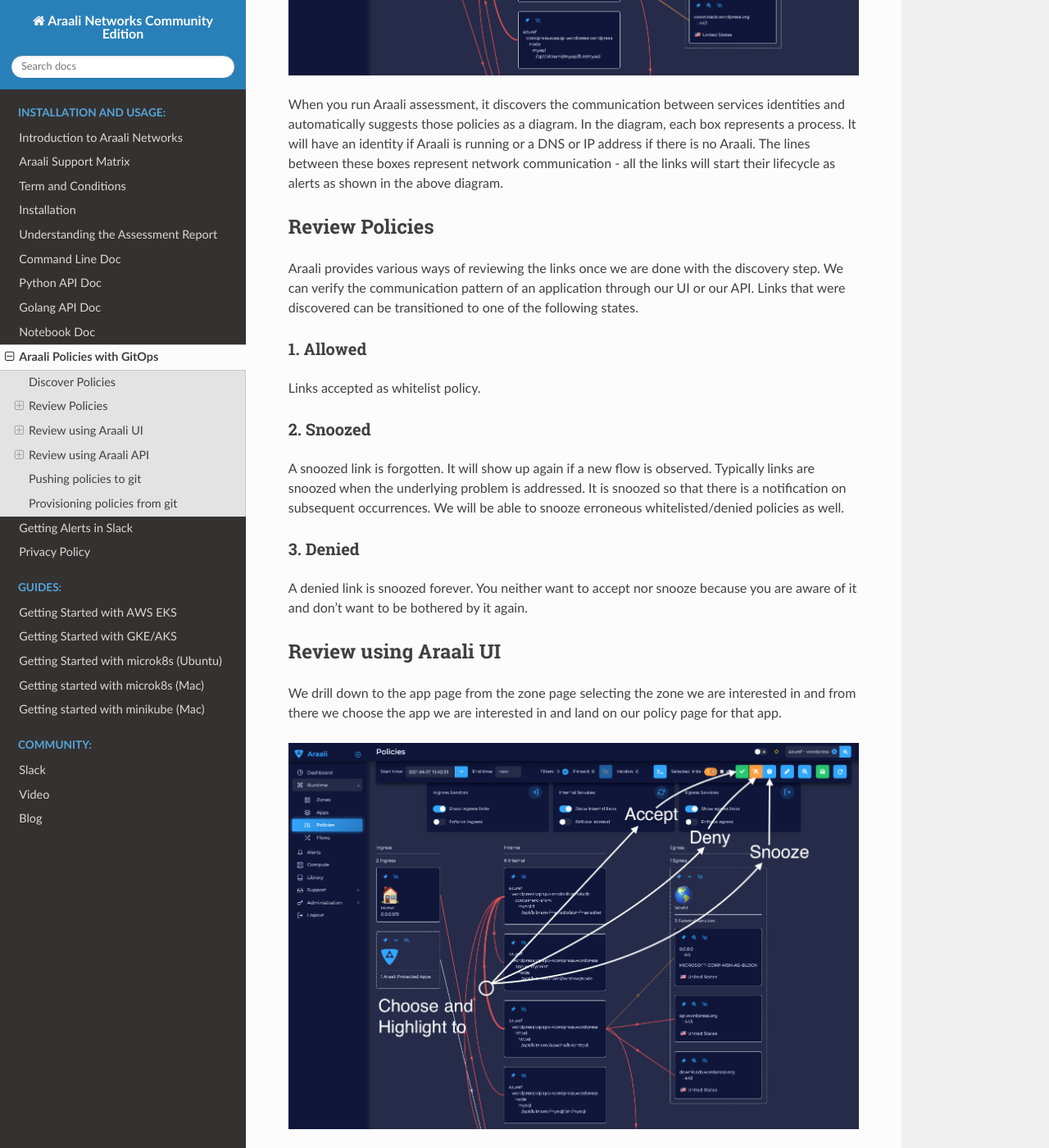
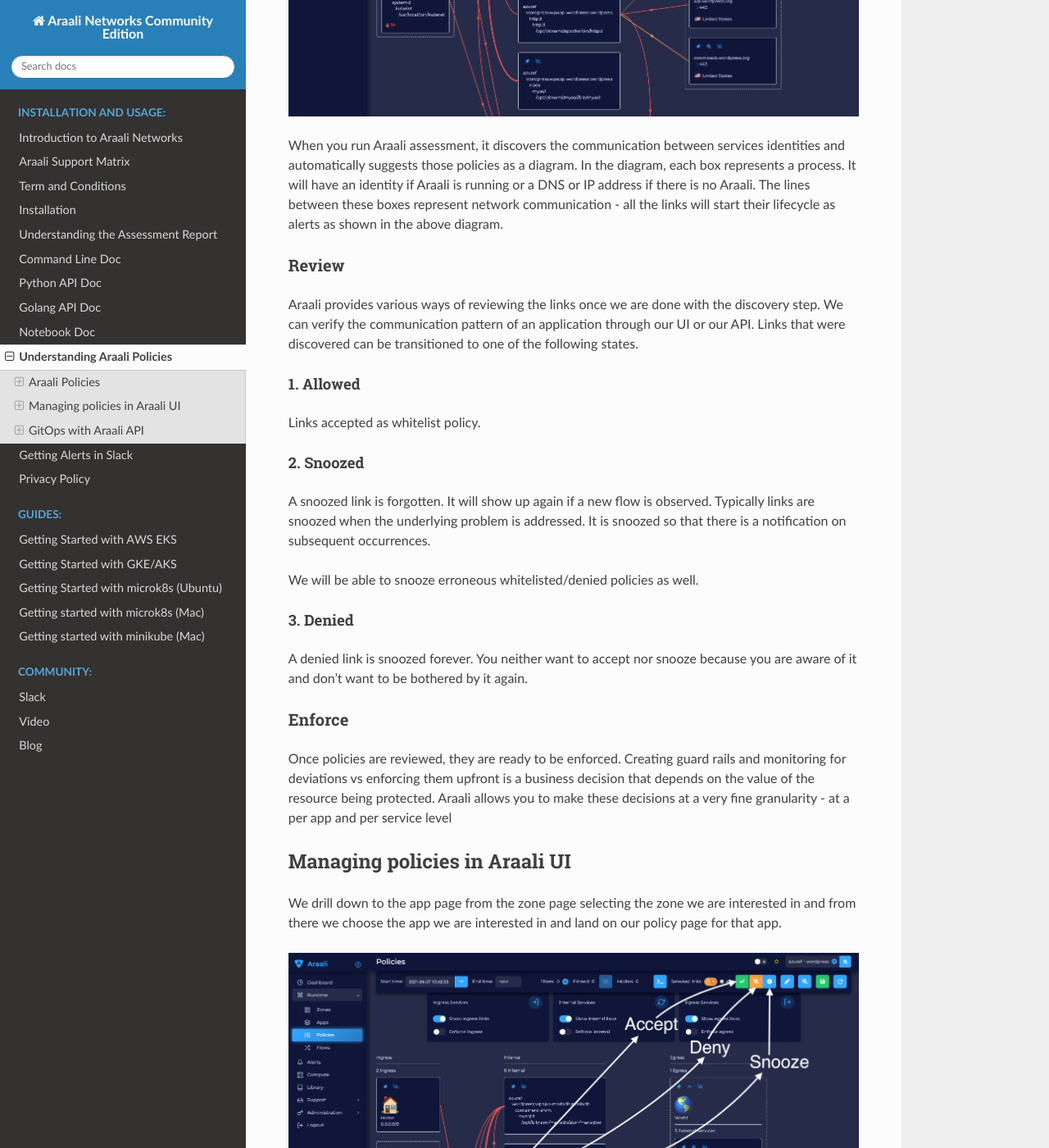
Before and after one commit to araalinetworks/api, a Sphinx documentation site: the page built from doc/source/araalipolicy.rst, in a window 1280 px wide and 1400 px high, scrolled down 723 px. Shown: the whole window at 82% size. Built offline with Sphinx 7.4.7 and the Read the Docs theme 2.0.0, drawn with Linux system fonts in a browser that asks for light colours; some of the changed text lies outside the part shown.

Commit message:
minor edits

```diff
--- a/doc/source/araalipolicy.rst
+++ b/doc/source/araalipolicy.rst
@@ -1,24 +1,38 @@
-===========================
-Araali Policies with GitOps
-===========================
+=============================
+Understanding Araali Policies
+=============================
 
-Discover Policies
------------------
+Araali Policies
+===============
 
-One of the most beneficial features of Araali is its policy paradigm. It automatically discovers policies for every namespace/app - no need to write declarative policies. Besides, Araali uses identity instead of IP and Port for policies. The identity paradigm is more relevant in the modern cloud-native environment where IPs are ephemeral. Araali’s identity is inspired by `SPIFFE/SPIRE <https://github.com/spiffe/spire>`_.
+Discover
+--------
 
+One of the most beneficial features of Araali is its policy paradigm. It
+automatically discovers policies for every namespace/app - no need to write
+declarative policies. Besides, Araali uses identity instead of IP and Port for
+policies. The identity paradigm is more relevant in the modern cloud-native
+environment where IPs are ephemeral. Araali’s identity is inspired by
+`SPIFFE/SPIRE <https://github.com/spiffe/spire>`_.
 
 .. image:: https://raw.githubusercontent.com/araalinetworks/api/main/doc/source/images/araalipolicy0.png
  :width: 800
  :alt: Araali k8s Support Matrix
 
+When you run Araali assessment, it discovers the communication between services
+identities and automatically suggests those policies as a diagram. In the
+diagram, each box represents a process. It will have an identity if Araali is
+running or a DNS or IP address if there is no Araali. The lines between these
+boxes represent network communication - all the links will start their
+lifecycle as alerts as shown in the above diagram.
 
-When you run Araali assessment, it discovers the communication between services identities and automatically suggests those policies as a diagram. In the diagram, each box represents a process. It will have an identity if Araali is running or a DNS or IP address if there is no Araali. The lines between these boxes represent network communication - all the links will start their lifecycle as alerts as shown in the above diagram.
+Review
+------
 
-Review Policies
----------------
-
-Araali provides various ways of reviewing the links once we are done with the discovery step. We can verify the communication pattern of an application through our UI or our API. Links that were discovered can be transitioned to one of the following states.
+Araali provides various ways of reviewing the links once we are done with the
+discovery step. We can verify the communication pattern of an application
+through our UI or our API. Links that were discovered can be transitioned to
+one of the following states.
 
 1. Allowed
 """"""""""
@@ -27,16 +41,30 @@
 
 2. Snoozed
 """"""""""
-A snoozed link is forgotten. It will show up again if a new flow is observed. Typically links are snoozed when the underlying problem is addressed. It is snoozed so that there is a notification on subsequent occurrences.
+A snoozed link is forgotten. It will show up again if a new flow is observed.
+Typically links are snoozed when the underlying problem is addressed. It is
+snoozed so that there is a notification on subsequent occurrences.
+
 We will be able to snooze erroneous whitelisted/denied policies as well.
 
 3. Denied
 """""""""
-A denied link is snoozed forever. You neither want to accept nor snooze because you are aware of it and don’t want to be bothered by it again.
+A denied link is snoozed forever. You neither want to accept nor snooze because
+you are aware of it and don’t want to be bothered by it again.
 
-Review using Araali UI
-----------------------
-We drill down to the app page from the zone page selecting the zone we are interested in and from there we choose the app we are interested in and land on our policy page for that app.
+Enforce
+-------
+Once policies are reviewed, they are ready to be enforced. Creating guard rails
+and monitoring for deviations vs enforcing them upfront is a business decision
+that depends on the value of the resource being protected. Araali allows you to
+make these decisions at a very fine granularity - at a per app and per service
+level
+
+Managing policies in Araali UI
+==============================
+We drill down to the app page from the zone page selecting the zone we are
+interested in and from there we choose the app we are interested in and land on
+our policy page for that app.
 
 
 .. image:: https://raw.githubusercontent.com/araalinetworks/api/main/doc/source/images/araalipolicy1.png
@@ -45,22 +73,23 @@
 
 
 1. Accepting
-""""""""""""
+------------
 a. Choose the red line for each connection that you want to approve.
 b. Choose the check mark. The line turns green.
 
 Validate and accept all approved connections. This converts them to policies.
 
-That’s it—you have created allow-list policies for your app! No need to **manually discover and write declarative** policies.
+That’s it—you have created allow-list policies for your app! No need to
+**manually discover and write declarative** policies.
 
 2. Snoozing
-"""""""""""
+-----------
 
 a. Choose the red line for each connection that you want to snooze.
 b. Choose the timer icon. The line turns blue and is hidden by default.
 
 3. Denying
-""""""""""
+----------
 
 a. Choose the red line connection you’d like to snooze forever.
 b. Choose the bell icon. The line turns yellow.
@@ -73,14 +102,14 @@
 
 
 
+GitOps with Araali API
+======================
 
-Review using Araali API
------------------------
-
-The above data can be accessed as python objects as well using our API. We can set up python API as described `here <https://github.com/araalinetworks/api>`_.
+The above data can be accessed as python objects as well using our API. We can
+set up python API as described `here <https://github.com/araalinetworks/api>`_.
 
 1. Fetching links for a given zone and app.
-"""""""""""""""""""""""""""""""""""""""""""
+-------------------------------------------
 
 .. code-block:: python
 
@@ -92,7 +121,7 @@
      link.to_data()
 
 2. Once we have the links we can take the following actions.
-""""""""""""""""""""""""""""""""""""""""""""""""""""""""""""
+------------------------------------------------------------
 
 a. Accept an alert as defined policy.
 
@@ -117,7 +146,9 @@
 
 Pushing policies to git
 -----------------------
-Once we are satisfied with the review of the links for an app. We can fetch the links in yaml format using our command-line tool araalictl as shown in the example below.
+Once we are satisfied with the review of the links for an app. We can fetch the
+links in yaml format using our command-line tool araalictl as shown in the
+example below.
 
 .. code-block:: python
 
@@ -150,26 +181,37 @@
    $ git commit -m "Adding azuref accepted policies."
    $ git push -u origin azuref
 
-We can repeat the discovery and review process to come up with good allowed policies. We should also be able to view the difference in the policies in the file checked into a git repo with the current status of links in the app on our UI.
+We can repeat the discovery and review process to come up with good allowed
+policies. We should also be able to view the difference in the policies in the
+file checked into a git repo with the current status of links in the app on our
+UI.
 
-Saving policies in git also help with versioning the policies which allow us to iterate over the discovery and review process.
+Saving policies in git also help with versioning the policies which allow us to
+iterate over the discovery and review process.
 
 
 Provisioning policies from git
 ------------------------------
 
-On every deployment of an app that needs to be secured, we can clean and apply policies that were saved in the git repo as part of ops for that app. This ensures that we always start from a pristine state where we only allow the links that we have already reviewed and approved.
+On every deployment of an app that needs to be secured, we can clean and apply
+policies that were saved in the git repo as part of ops for that app. This
+ensures that we always start from a pristine state where we only allow the
+links that we have already reviewed and approved.
 
 We can follow these steps as part of the app deployment process.
 
-a. Clear policies - Our command-line tool araalictl offers the options of cleaning the policies for a given app in a specific zone::
+a. Clear policies - Our command-line tool araalictl offers the options of
+cleaning the policies for a given app in a specific zone::
 
     $ ./araalictl api -clear-policies -zone=azuref -app=wordpress
 
-b. Apply policies from git - Use the push-policies command supported by araalictl and pipe the contents of the policy file from git::
+b. Apply policies from git - Use the push-policies command supported by
+araalictl and pipe the contents of the policy file from git::
 
    $ cat azuref.policies.v1.yaml | ./araalictl api -push-policies -zone=azuref -app=wordpress
 
 c. Finally, deploy your app.
 
-With this workflow, Araali automates the task of writing network security policy and managing its lifecycle using git ops. After these policies are discovered, the app can use them on any cluster or even other clouds!
+With this workflow, Araali automates the task of writing network security
+policy and managing its lifecycle using git ops. After these policies are
+discovered, the app can use them on any cluster or even other clouds!
```
